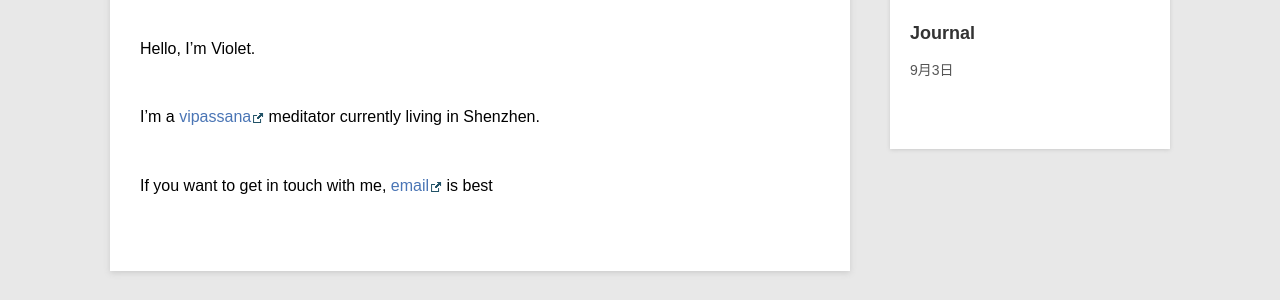
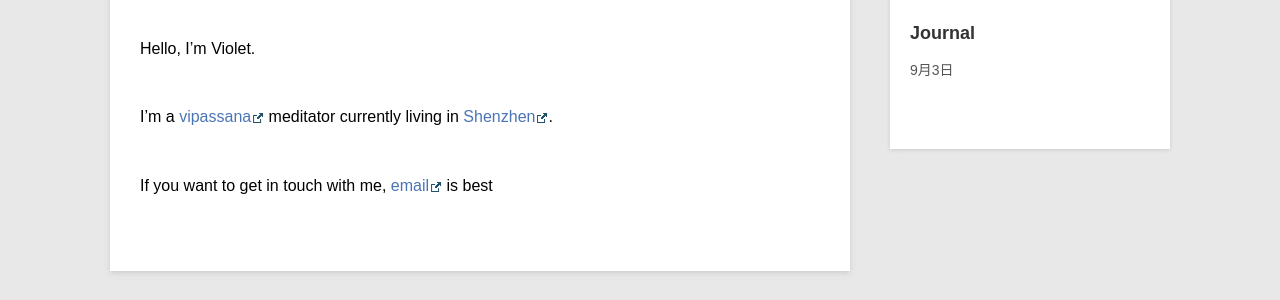
Before and after one commit to violettianjie/violettianjie.github.io, a Jekyll site: the page built from _posts/blog/2017-09-06-aboutme.md, in a window 1280 px wide. Shown: the part 427-727 px from the top of the page. Built offline with Jekyll 4.4.1, drawn with Linux system fonts in a browser that asks for light colours; part of the change alters nothing that is shown.

```diff
--- a/_posts/blog/2017-09-06-aboutme.md
+++ b/_posts/blog/2017-09-06-aboutme.md
@@ -14,6 +14,6 @@ category: blog
 
 Hello, I'm Violet.
 
-I'm a [vipassana](https://www.dhamma.org/en/index) meditator currently living in Shenzhen.
+I'm a [vipassana](https://www.dhamma.org/en/index) meditator currently living in [Shenzhen](https://en.wikipedia.org/wiki/Shenzhen).
 
 If you want to get in touch with me, [email](violettianjie@qq.com) is best
```
